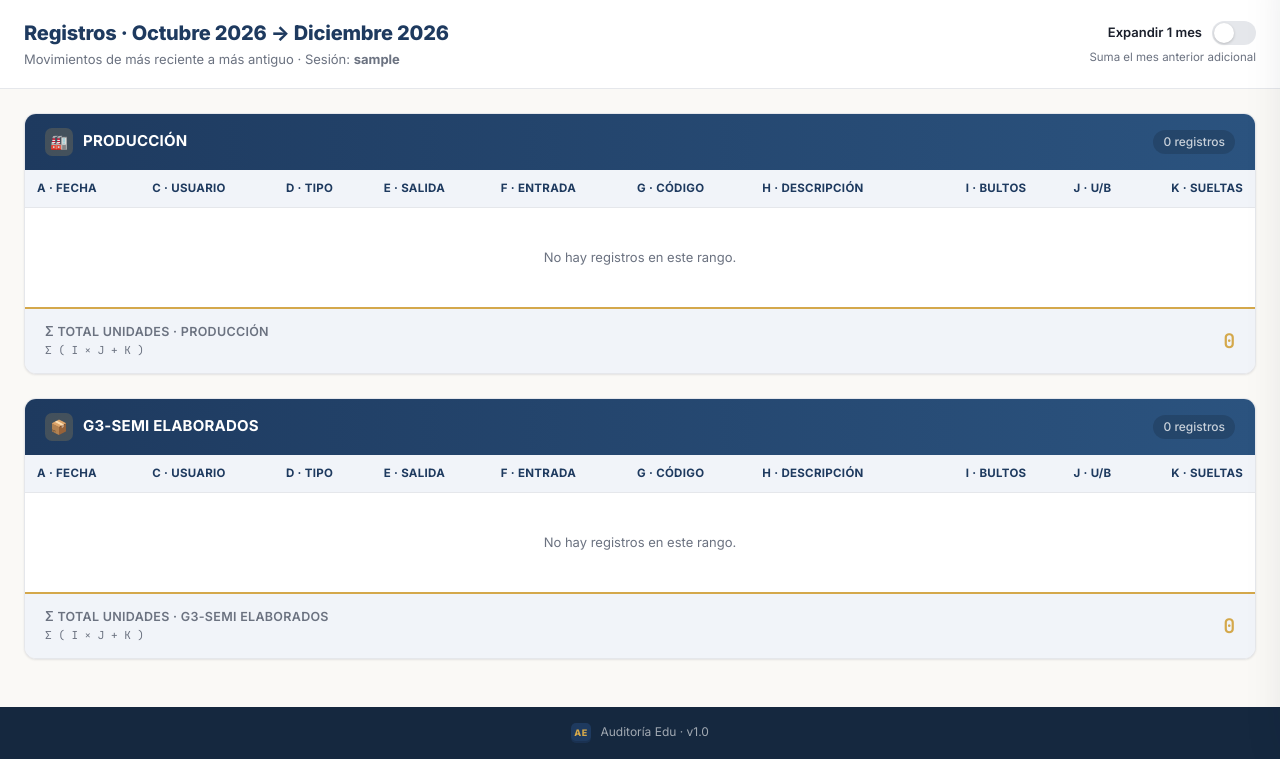
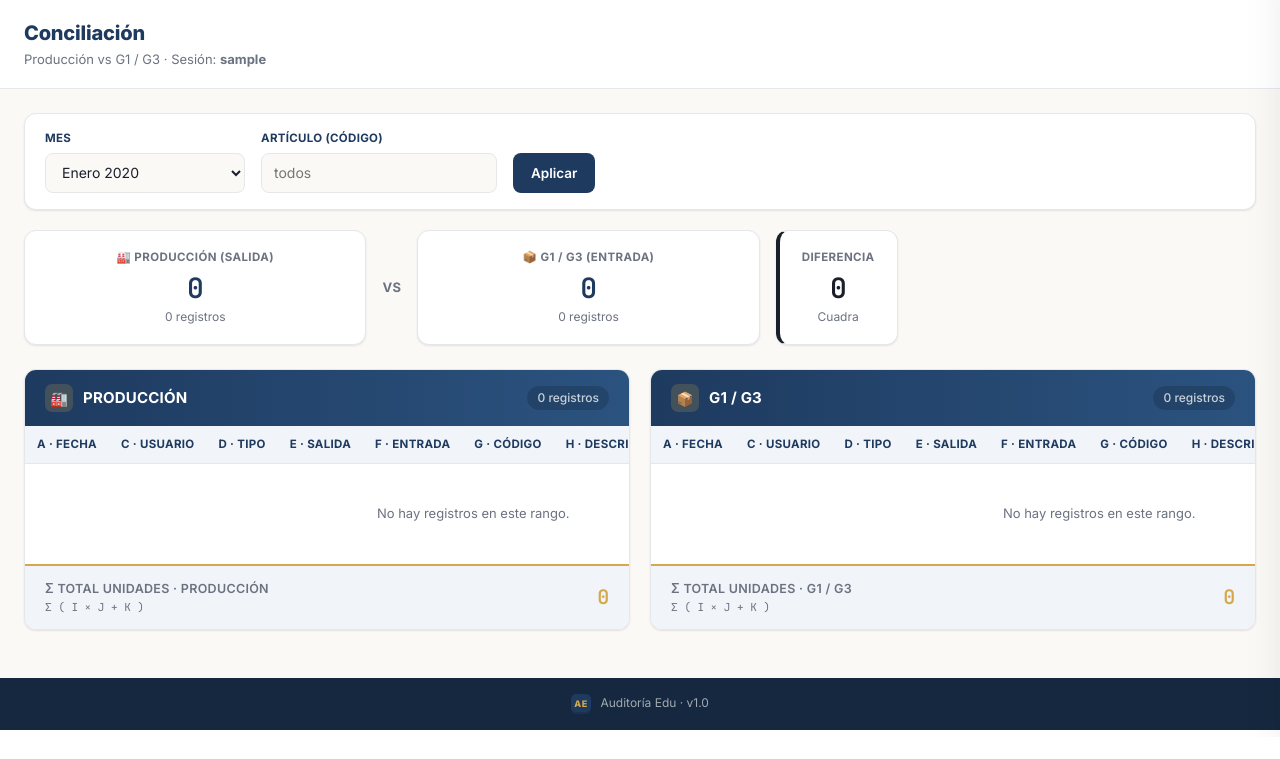
Before and after one commit to gabtns/AUDITORIAEDU, a Django app: page /dashboard/ in a window 1280 px wide. Shown: the part 63-822 px from the top of the page. After the commit the page ends 793 px from the top, so only its background shows below. Run offline with Django 5.2, Linux system fonts and the light colour scheme; a user stored in the database is signed in; tables that the repository leaves empty hold one stand-in row (values such as "Sample post").

Commit message:
Add files via upload

```diff
--- a/apps/registros/views.py
+++ b/apps/registros/views.py
@@ -1,12 +1,17 @@
 """
-Dashboard: muestra registros del mes actual y anterior (toggle para +1 mes),
-separados en Producción | G3-SEMI ELABORADOS, con sumatoria al pie.
+Dashboard de conciliación:
+- Filtros: mes/año (col A) y código de artículo (col G)
+- Dos columnas lado a lado:
+  * Producción (col E == 'Produccion')
+  * G1 / G3   (col F in {'G1-LOGISTICA', 'G3-SEMI ELABORADOS'})
+- Sumatoria al pie de cada lado + diferencia para saber si el artículo "está".
 """
 from datetime import datetime, timedelta
 from zoneinfo import ZoneInfo
 
 from django.contrib.auth.decorators import login_required
 from django.db.models import Sum
+from django.db.models.functions import ExtractYear, ExtractMonth
 from django.shortcuts import render
 from django.utils import timezone
 
@@ -15,60 +20,92 @@ from .models import RegistroMovimiento
 
 TZ = ZoneInfo('America/Argentina/Buenos_Aires')
 SECTOR_PROD = 'Produccion'
-SECTOR_G3 = 'G3-SEMI ELABORADOS'
+SECTORES_G1G3 = ['G1-LOGISTICA', 'G3-SEMI ELABORADOS']
+
+MESES_ES = ['', 'Enero', 'Febrero', 'Marzo', 'Abril', 'Mayo', 'Junio',
+            'Julio', 'Agosto', 'Septiembre', 'Octubre', 'Noviembre', 'Diciembre']
 
 
-def _inicio_de_mes(ref: datetime) -> datetime:
-    return ref.replace(day=1, hour=0, minute=0, second=0, microsecond=0)
+def _meses_disponibles():
+    """Lista de (valor_'YYYY-MM', label_'Octubre 2026') con datos en BD."""
+    qs = (RegistroMovimiento.objects
+          .annotate(y=ExtractYear('creado_en_origen'),
+                    m=ExtractMonth('creado_en_origen'))
+          .values('y', 'm').distinct().order_by('-y', '-m'))
+    salida = []
+    for row in qs:
+        y, m = row['y'], row['m']
+        if not y or not m:
+            continue
+        salida.append((f'{y}-{m:02d}', f'{MESES_ES[m]} {y}'))
+    return salida
 
 
-def _mes_anterior(ref: datetime) -> datetime:
-    return _inicio_de_mes(_inicio_de_mes(ref) - timedelta(days=1))
+def _codigos_disponibles():
+    """Lista plana de códigos únicos, ordenados."""
+    return list(RegistroMovimiento.objects
+                .exclude(codigo='')
+                .values_list('codigo', flat=True)
+                .distinct()
+                .order_by('codigo'))
 
 
-def _rango_meses(expandir: bool) -> tuple[datetime, datetime]:
-    """
-    (desde, hasta) según el toggle.
-    - expandir=False → mes actual + mes anterior (2 meses)
-    - expandir=True  → mes actual + 2 meses anteriores (3 meses)
-    """
-    ahora = timezone.now().astimezone(TZ)
-    actual = _inicio_de_mes(ahora)
-    anterior = _mes_anterior(actual)
-    desde = _mes_anterior(anterior) if expandir else anterior
-    hasta = _inicio_de_mes(actual + timedelta(days=32))
+def _rango_del_mes(mes_str: str) -> tuple[datetime, datetime]:
+    """'2026-11' → (inicio_de_nov_2026, inicio_de_dic_2026)."""
+    y, m = map(int, mes_str.split('-'))
+    desde = datetime(y, m, 1, tzinfo=TZ)
+    # Primer día del mes siguiente
+    if m == 12:
+        hasta = datetime(y + 1, 1, 1, tzinfo=TZ)
+    else:
+        hasta = datetime(y, m + 1, 1, tzinfo=TZ)
     return desde, hasta
-
-
-def _consultar(sector: str, desde: datetime, hasta: datetime):
-    """
-    Trae los registros de un sector en el rango, ordenados descendente.
-    Usa CANTIDAD TOTAL como total_unidades (ya viene calculada en la hoja/BD).
-    """
-    qs = (RegistroMovimiento.objects
-          .filter(sector_salida=sector,
-                  creado_en_origen__gte=desde,
-                  creado_en_origen__lt=hasta)
-          .order_by('-creado_en_origen'))
-    sumatoria = qs.aggregate(s=Sum('cantidad_total'))['s'] or 0
-    return list(qs), sumatoria
 
 
 @login_required
 def dashboard(request):
-    expandir = request.GET.get('expandir') == '1'
-    desde, hasta = _rango_meses(expandir)
+    # ---------- Filtros ----------
+    mes = request.GET.get('mes', '').strip()
+    codigo = request.GET.get('codigo', '').strip()
 
-    prod_rows, prod_sum = _consultar(SECTOR_PROD, desde, hasta)
-    g3_rows, g3_sum = _consultar(SECTOR_G3, desde, hasta)
+    meses = _meses_disponibles()
+    codigos = _codigos_disponibles()
+
+    # Default: mes más reciente con datos (o el actual si no hay datos)
+    if not mes:
+        mes = meses[0][0] if meses else timezone.now().astimezone(TZ).strftime('%Y-%m')
+
+    desde, hasta = _rango_del_mes(mes)
+
+    # ---------- Querys ----------
+    base = RegistroMovimiento.objects.filter(
+        creado_en_origen__gte=desde,
+        creado_en_origen__lt=hasta,
+    )
+    if codigo:
+        base = base.filter(codigo=codigo)
+
+    # Producción: sector_salida (col E)
+    prod_qs = base.filter(sector_salida=SECTOR_PROD).order_by('-creado_en_origen')
+    prod_rows = list(prod_qs)
+    prod_sum = prod_qs.aggregate(s=Sum('cantidad_total'))['s'] or 0
+
+    # G1 / G3: sector_entrada (col F)
+    g1g3_qs = base.filter(sector_entrada__in=SECTORES_G1G3).order_by('-creado_en_origen')
+    g1g3_rows = list(g1g3_qs)
+    g1g3_sum = g1g3_qs.aggregate(s=Sum('cantidad_total'))['s'] or 0
+
+    diferencia = prod_sum - g1g3_sum
 
     ctx = {
-        'expandir': expandir,
-        'desde': desde,
-        'hasta': hasta,
+        'meses': meses,
+        'codigos': codigos,
+        'mes_sel': mes,
+        'codigo_sel': codigo,
         'prod_rows': prod_rows,
         'prod_sum': prod_sum,
-        'g3_rows': g3_rows,
-        'g3_sum': g3_sum,
+        'g1g3_rows': g1g3_rows,
+        'g1g3_sum': g1g3_sum,
+        'diferencia': diferencia,
     }
     return render(request, 'registros/dashboard.html', ctx)
--- a/static/css/app.css
+++ b/static/css/app.css
@@ -167,7 +167,83 @@ footer{ background:var(--primary-dark); color:rgba(255,255,255,.6);
               background:var(--primary) !important; color:var(--accent); font-weight:800;
               align-items:center; justify-content:center; }
 
+/* ============ FILTROS ============ */
+.filtros-bar{
+  background:#fff; border:1px solid var(--border); border-radius:12px;
+  padding:16px 20px; margin-bottom:20px;
+  display:flex; gap:16px; align-items:flex-end; flex-wrap:wrap;
+  box-shadow:var(--shadow-sm);
+}
+.filtro{ display:flex; flex-direction:column; gap:6px; }
+.filtro label{
+  font-size:11.5px; font-weight:700; color:var(--primary);
+  letter-spacing:.3px; text-transform:uppercase;
+}
+.filtro select, .filtro input[type=text]{
+  height:40px; padding:0 12px; min-width:200px;
+  border:1.5px solid var(--border); border-radius:8px;
+  font-size:14px; font-family:inherit; background:var(--bg-soft); color:var(--text);
+}
+.filtro select:focus, .filtro input[type=text]:focus{
+  outline:none; border-color:var(--primary); background:#fff;
+}
+.filtro-btn{ flex-direction:row; gap:8px; }
+.btn-filter{
+  height:40px; padding:0 18px; background:var(--primary); color:#fff;
+  border:none; border-radius:8px; font-size:13.5px; font-weight:600;
+  cursor:pointer; text-decoration:none; display:inline-flex;
+  align-items:center; justify-content:center; font-family:inherit;
+  transition:background .15s;
+}
+.btn-filter:hover{ background:var(--primary-dark); }
+.btn-filter-ghost{
+  background:transparent; color:var(--primary); border:1.5px solid var(--border);
+}
+.btn-filter-ghost:hover{ background:var(--bg-panel); border-color:var(--primary); }
+
+/* ============ RESUMEN ============ */
+.resumen{
+  display:grid; grid-template-columns:1fr auto 1fr auto 1fr; gap:16px;
+  align-items:stretch; margin-bottom:24px;
+}
+.resumen-item, .resumen-diff{
+  background:#fff; border:1px solid var(--border); border-radius:12px;
+  padding:18px 22px; box-shadow:var(--shadow-sm); text-align:center;
+}
+.resumen-diff{ border-left-width:4px; }
+.resumen-label{
+  font-size:11.5px; font-weight:700; color:var(--muted);
+  letter-spacing:.4px; text-transform:uppercase; margin-bottom:8px;
+}
+.resumen-value{
+  font-family:'JetBrains Mono', monospace;
+  font-size:28px; font-weight:800; color:var(--primary);
+  letter-spacing:-.02em; line-height:1;
+}
+.resumen-sub{ font-size:12px; color:var(--muted); margin-top:6px; }
+.resumen-vs{
+  display:flex; align-items:center; justify-content:center;
+  font-size:13px; font-weight:700; color:var(--muted);
+  letter-spacing:.3px; text-transform:uppercase;
+}
+.diff-ok{ border-left-color:var(--green); }
+.diff-ok .resumen-value{ color:var(--green); }
+.diff-warn{ border-left-color:var(--orange); }
+.diff-warn .resumen-value{ color:var(--orange); }
+.diff-bad{ border-left-color:var(--red); }
+.diff-bad .resumen-value{ color:var(--red); }
+
+/* ============ DOS COLUMNAS ============ */
+.dos-columnas{
+  display:grid; grid-template-columns:1fr 1fr; gap:20px;
+}
+
 /* ============ RESPONSIVE ============ */
+@media (max-width: 960px){
+  .resumen{ grid-template-columns:1fr; }
+  .resumen-vs{ display:none; }
+  .dos-columnas{ grid-template-columns:1fr; }
+}
 @media (max-width: 720px){
   .login-card{ padding:32px 24px; }
   .dash-head{ padding:14px 16px; }
@@ -178,4 +254,10 @@ footer{ background:var(--primary-dark); color:rgba(255,255,255,.6);
   .sum-value{ font-size:17px; }
   table.records th, table.records td{ padding:9px 10px; font-size:12px; }
   .sector-chip{ font-size:11px; }
+  .filtros-bar{ padding:14px; gap:12px; }
+  .filtro select, .filtro input[type=text]{ min-width:0; width:100%; }
+  .filtro{ flex:1 1 100%; }
+  .filtro-btn{ flex:1 1 100%; }
+  .btn-filter{ flex:1; }
+  .resumen-value{ font-size:22px; }
 }
--- a/templates/registros/dashboard.html
+++ b/templates/registros/dashboard.html
@@ -1,32 +1,80 @@
 {% extends 'base.html' %}
 {% load humanize %}
-{% block title %}Registros · Auditoría Edu{% endblock %}
+{% block title %}Conciliación · Auditoría Edu{% endblock %}
 {% block content %}
 <section id="dash">
+
   <div class="dash-head">
     <div class="dash-head-inner">
       <div class="dash-title-group">
-        <h1>Registros · {{ desde|date:"F Y"|capfirst }} → {{ hasta|date:"F Y"|capfirst }}</h1>
-        <p>Movimientos de más reciente a más antiguo · Sesión: <strong>{{ user.username }}</strong></p>
-      </div>
-      <div style="display:flex; flex-direction:column; align-items:flex-end;">
-        <form method="get" action="{% url 'dashboard' %}" id="toggleForm" style="margin:0;">
-          <label class="toggle-group" style="cursor:pointer;">
-            <span class="toggle-label">Expandir 1 mes</span>
-            <span class="toggle-sw {% if expandir %}on{% endif %}"></span>
-            <input type="checkbox" name="expandir" value="1"
-                   onchange="document.getElementById('toggleForm').submit();"
-                   {% if expandir %}checked{% endif %} style="display:none;">
-          </label>
-        </form>
-        <span class="toggle-hint">Suma el mes anterior adicional</span>
+        <h1>Conciliación</h1>
+        <p>Producción <span style="color:var(--muted)">vs</span> G1 / G3 · Sesión: <strong>{{ user.username }}</strong></p>
       </div>
     </div>
   </div>
 
+  <!-- Filtros -->
   <div class="dash-body">
-    {% include 'registros/_sector.html' with icon='🏭' nombre='PRODUCCIÓN' rows=prod_rows suma=prod_sum %}
-    {% include 'registros/_sector.html' with icon='📦' nombre='G3-SEMI ELABORADOS' rows=g3_rows suma=g3_sum %}
+    <form method="get" action="{% url 'dashboard' %}" class="filtros-bar">
+      <div class="filtro">
+        <label for="mes">Mes</label>
+        <select id="mes" name="mes" onchange="this.form.submit()">
+          {% for v, label in meses %}
+            <option value="{{ v }}" {% if v == mes_sel %}selected{% endif %}>{{ label }}</option>
+          {% endfor %}
+        </select>
+      </div>
+      <div class="filtro">
+        <label for="codigo">Artículo (código)</label>
+        <input id="codigo" name="codigo" type="text" list="codigos-list"
+               value="{{ codigo_sel }}" placeholder="todos" autocomplete="off">
+        <datalist id="codigos-list">
+          {% for c in codigos %}<option value="{{ c }}">{% endfor %}
+        </datalist>
+      </div>
+      <div class="filtro filtro-btn">
+        <button type="submit" class="btn-filter">Aplicar</button>
+        {% if codigo_sel %}
+          <a href="?mes={{ mes_sel }}" class="btn-filter btn-filter-ghost">Limpiar</a>
+        {% endif %}
+      </div>
+    </form>
+
+    <!-- Resumen comparativo -->
+    <div class="resumen">
+      <div class="resumen-item">
+        <div class="resumen-label">🏭 PRODUCCIÓN (salida)</div>
+        <div class="resumen-value">{{ prod_sum|intcomma }}</div>
+        <div class="resumen-sub">{{ prod_rows|length }} registros</div>
+      </div>
+      <div class="resumen-vs">vs</div>
+      <div class="resumen-item">
+        <div class="resumen-label">📦 G1 / G3 (entrada)</div>
+        <div class="resumen-value">{{ g1g3_sum|intcomma }}</div>
+        <div class="resumen-sub">{{ g1g3_rows|length }} registros</div>
+      </div>
+      <div class="resumen-diff
+          {% if diferencia == 0 %}diff-ok
+          {% elif diferencia > 0 %}diff-warn
+          {% else %}diff-bad{% endif %}">
+        <div class="resumen-label">Diferencia</div>
+        <div class="resumen-value">
+          {% if diferencia > 0 %}+{% endif %}{{ diferencia|intcomma }}
+        </div>
+        <div class="resumen-sub">
+          {% if diferencia == 0 %}Cuadra
+          {% elif diferencia > 0 %}Salió más de lo que entró
+          {% else %}Entró más de lo que salió{% endif %}
+        </div>
+      </div>
+    </div>
+
+    <!-- Dos columnas lado a lado -->
+    <div class="dos-columnas">
+      {% include 'registros/_sector.html' with icon='🏭' nombre='PRODUCCIÓN' rows=prod_rows suma=prod_sum %}
+      {% include 'registros/_sector.html' with icon='📦' nombre='G1 / G3' rows=g1g3_rows suma=g1g3_sum %}
+    </div>
   </div>
+
 </section>
 {% endblock %}
```
